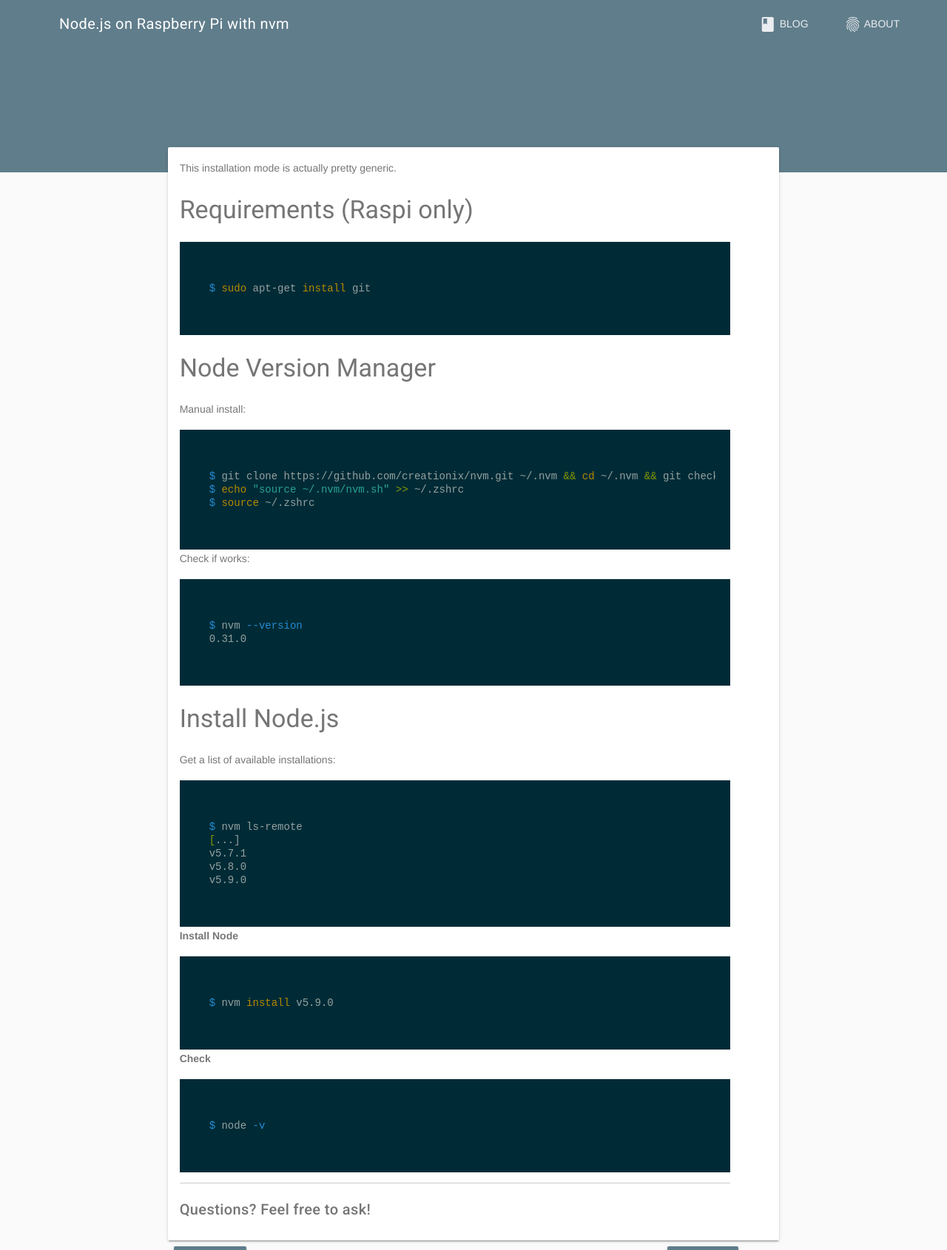
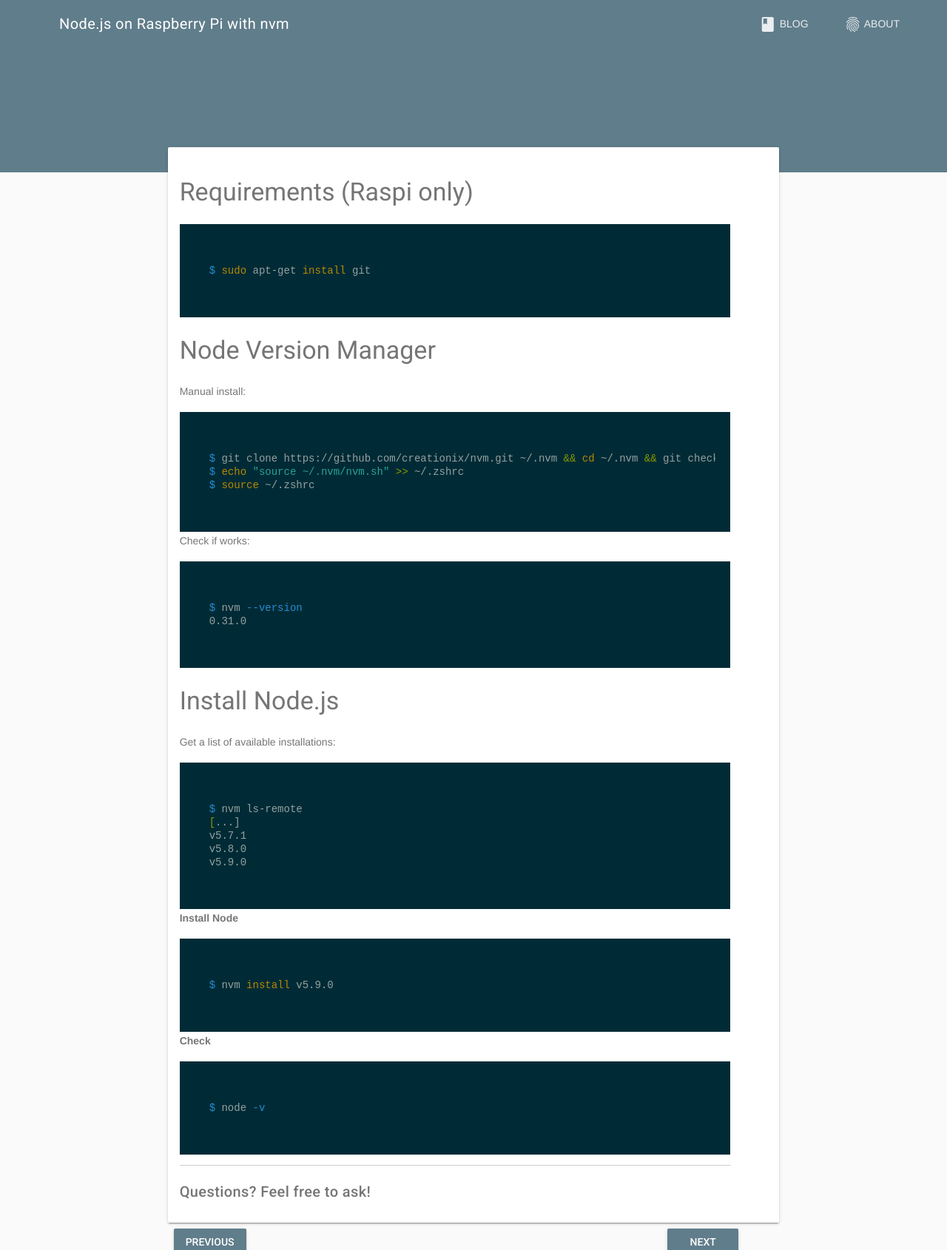
Before and after one commit to mcomisso/mcomisso.github.io, a Jekyll site: the page built from _posts/2016-03-20-node-js-on-raspberry-pi-with-nvm.md, in a window 1280 px wide. Shown: the whole page at 74% size. Built offline with Jekyll 4.4.1, drawn with Linux system fonts in a browser that asks for light colours; nearby versions of some CDN libraries; comment, search, counter and statistics services are not loaded.

Commit message:
Updated post

```diff
--- a/_posts/2016-03-20-node-js-on-raspberry-pi-with-nvm.md
+++ b/_posts/2016-03-20-node-js-on-raspberry-pi-with-nvm.md
@@ -5,8 +5,6 @@
 categories: [Raspberry Pi, hotwo]
 tags: ["Raspberry pi", "Raspi", "howto", "nvm"]
 ---
-
-This installation mode is actually pretty generic.
 
 ### Requirements (Raspi only)
 
```
Also changed, not shown: _posts/2016-02-11-BasicRaspiInstall.md (+0 -4 lines).
